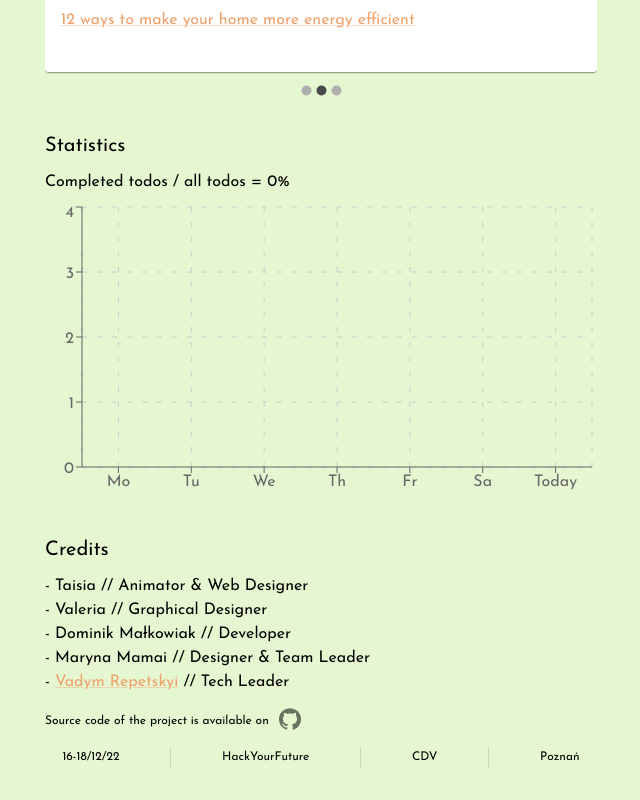
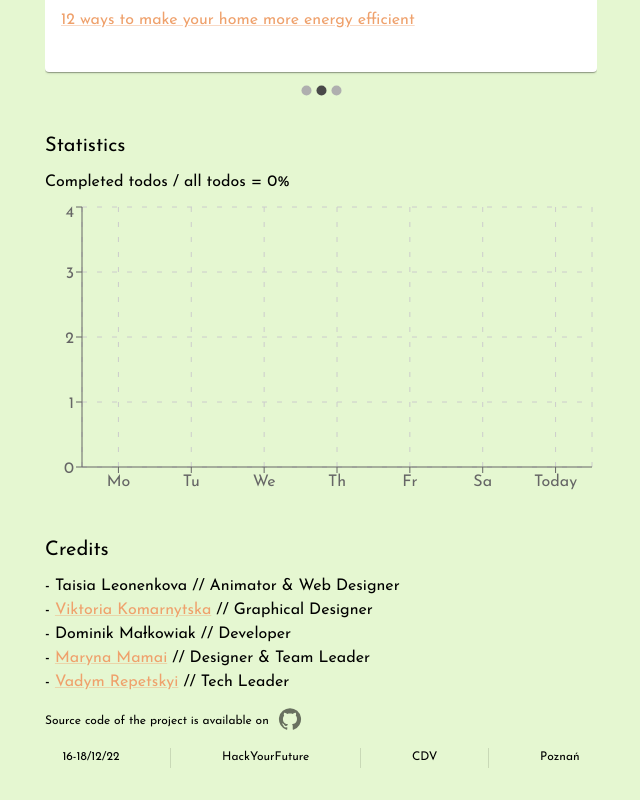
Before and after one commit to vrepetskyi/eco-tracker, a React (Create React App) app: page / in a window 1280 px wide. Shown: the part 980-1780 px from the top of the page, without its empty margins (319-959 px from the left). Built offline with nearby package versions, Linux system fonts and the light colour scheme.

Commit message:
Updated credits links

```diff
--- a/src/components/Credits.jsx
+++ b/src/components/Credits.jsx
@@ -31,10 +31,25 @@ export default function Credits() {
       </Tooltip>
 
       <Stack>
-        <Typography>- Taisia // Animator & Web Designer</Typography>
-        <Typography>- Valeria // Graphical Designer</Typography>
+        <Typography>- Taisia Leonenkova // Animator & Web Designer</Typography>
+        <Typography>
+          -{" "}
+          <Link
+            target="_blank"
+            href="https://www.instagram.com/vikakomarnutska/"
+          >
+            Viktoria Komarnytska
+          </Link>
+          {" // Graphical Designer"}
+        </Typography>
         <Typography>- Dominik Małkowiak // Developer</Typography>
-        <Typography>- Maryna Mamai // Designer & Team Leader</Typography>
+        <Typography>
+          -{" "}
+          <Link target="_blank" href="https://www.instagram.com/hurdygurdyyy/">
+            Maryna Mamai
+          </Link>
+          {" // Designer & Team Leader"}
+        </Typography>
         <Typography>
           -{" "}
           <Link target="_blank" href="https://www.linkedin.com/in/vrepetskyi/">
```
